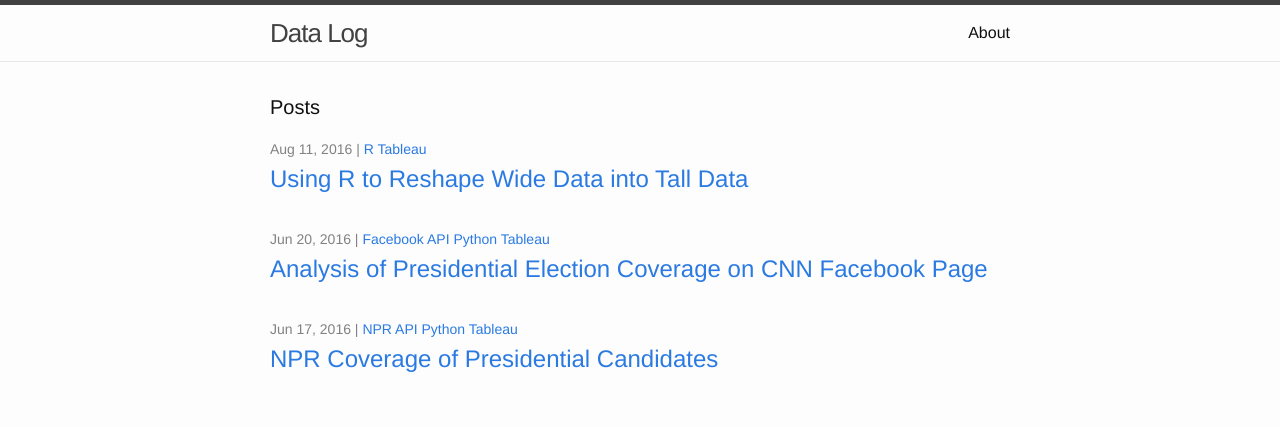
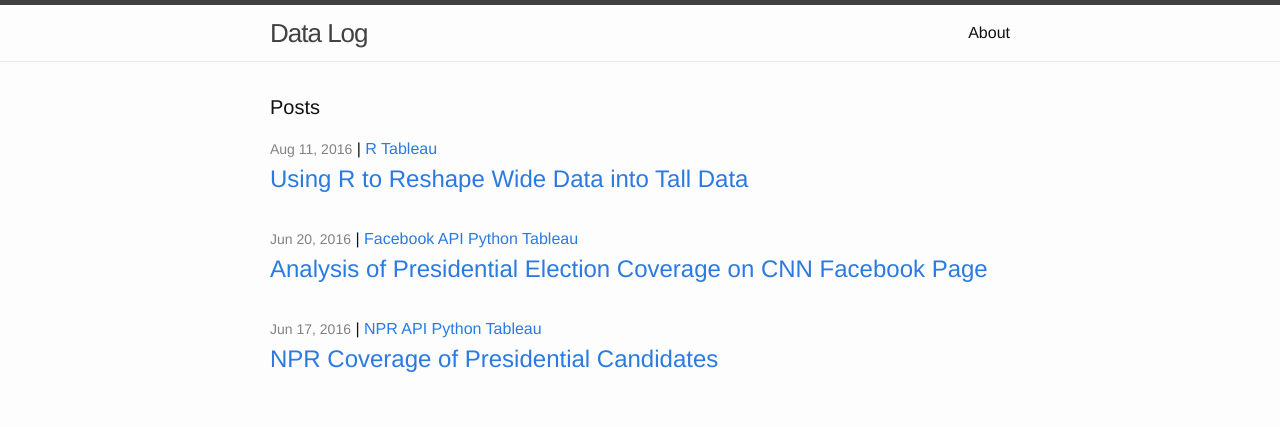
Before and after one commit to johntilelli/johntilelli.github.io, a Jekyll site: the page built from index.html, in a window 1280 px wide. Shown: the top 427 px of the page. Built offline with Jekyll 4.4.1, drawn with Linux system fonts in a browser that asks for light colours.

Commit message:
Update index.html

```diff
--- a/index.html
+++ b/index.html
@@ -26,13 +26,13 @@
   <ul class="post-list">
     {% for post in site.posts %}
       <li>
-        <span class="post-meta">{{ post.date | date: "%b %-d, %Y" }}
+        <span class="post-meta">{{ post.date | date: "%b %-d, %Y" }}</span>
           {% if post.tags %} |
           {% for tag in post.tags %}
           <a href="{{ site.baseurl }}{{ site.tag_page }}#{{ tag | slugify }}" class="post-tag">{{ tag }}</a>
           {% endfor %}
           {% endif %}
-        </span>
+
 
 
         <h2>
```
